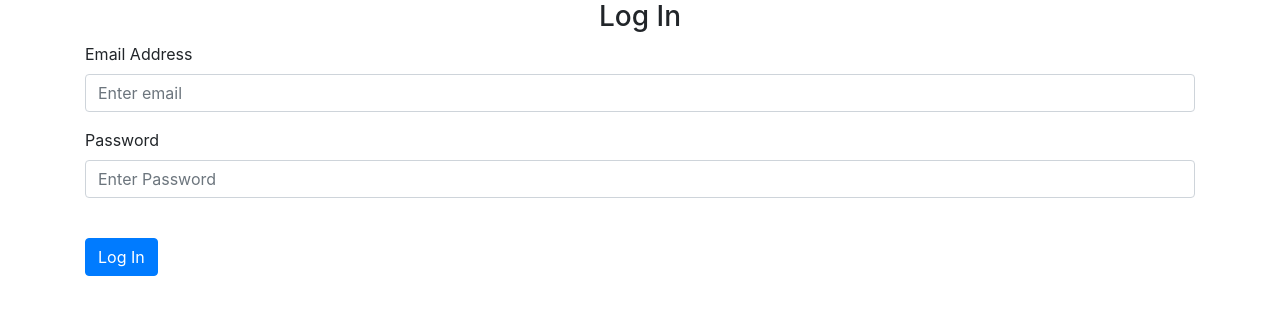
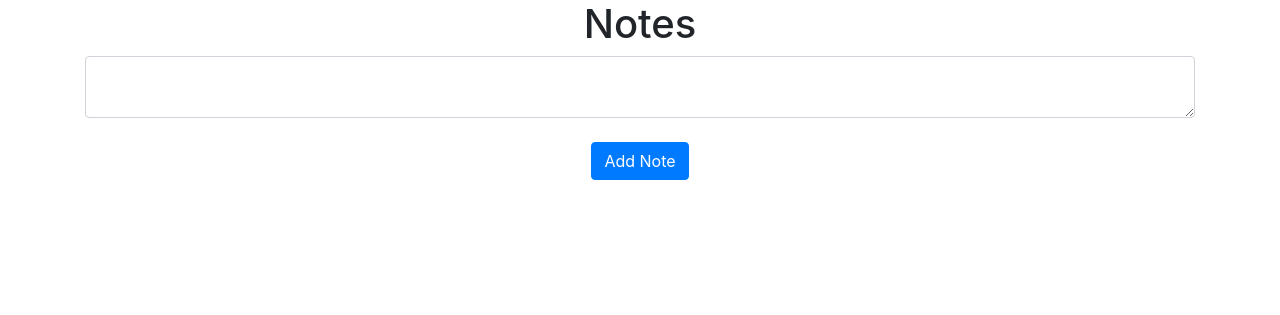
Before and after one commit to SamPearson/workout_history_webapp, a Flask app: page /login in a window 1280 px wide. Shown: the part 56-371 px from the top of the page. Run offline with Flask 2, Linux system fonts and the light colour scheme; some libraries are stand-ins or nearby versions.

Commit message:
Creating and deleting notes

```diff
--- a/website/auth.py
+++ b/website/auth.py
@@ -25,7 +25,7 @@ def login():
         else:
             flash('Email does not exist.', category='error')
 
-    return render_template("login.html", user=current_user)
+    return render_template("home.html", user=current_user)
 
 @auth.route('/logout')
 @login_required
--- /dev/null
+++ b/website/static/index.js
@@ -0,0 +1,8 @@
+function deleteNote(noteId) {
+  fetch('/delete-note', {
+    method: 'POST',
+    body: JSON.stringify({noteId: noteId})
+  }).then((_res) => {
+    window.location.href = "/";
+  });
+}
--- a/website/templates/home.html
+++ b/website/templates/home.html
@@ -2,5 +2,26 @@
 {% block title %}Home{% endblock %}
 
 {% block content %}
-<h1>This is the home page</h1>
+
+
+<h1 align="center">Notes</h1>
+<ul class="list-group list-group-flush" id="notes">
+  {% for note in user.notes %}
+  <li class="list-group-item"> {{ note.data }}
+    <button type="button" class="close" onClick="deleteNote({{note.id}})">
+      <span aria-hidden="true">&times;</span>
+    </button>
+  </li>
+  {% endfor %}
+</ul>
+
+
+<form method="POST">
+  <textarea name="note" id="note" class="form-control"></textarea>
+  <br />
+  <div align="center">
+    <button type="submit" class="btn btn-primary">Add Note</button>
+  </div>
+</form>
+
 {% endblock %}
```
Also changed, not shown: website/views.py (+28 -2 lines).
